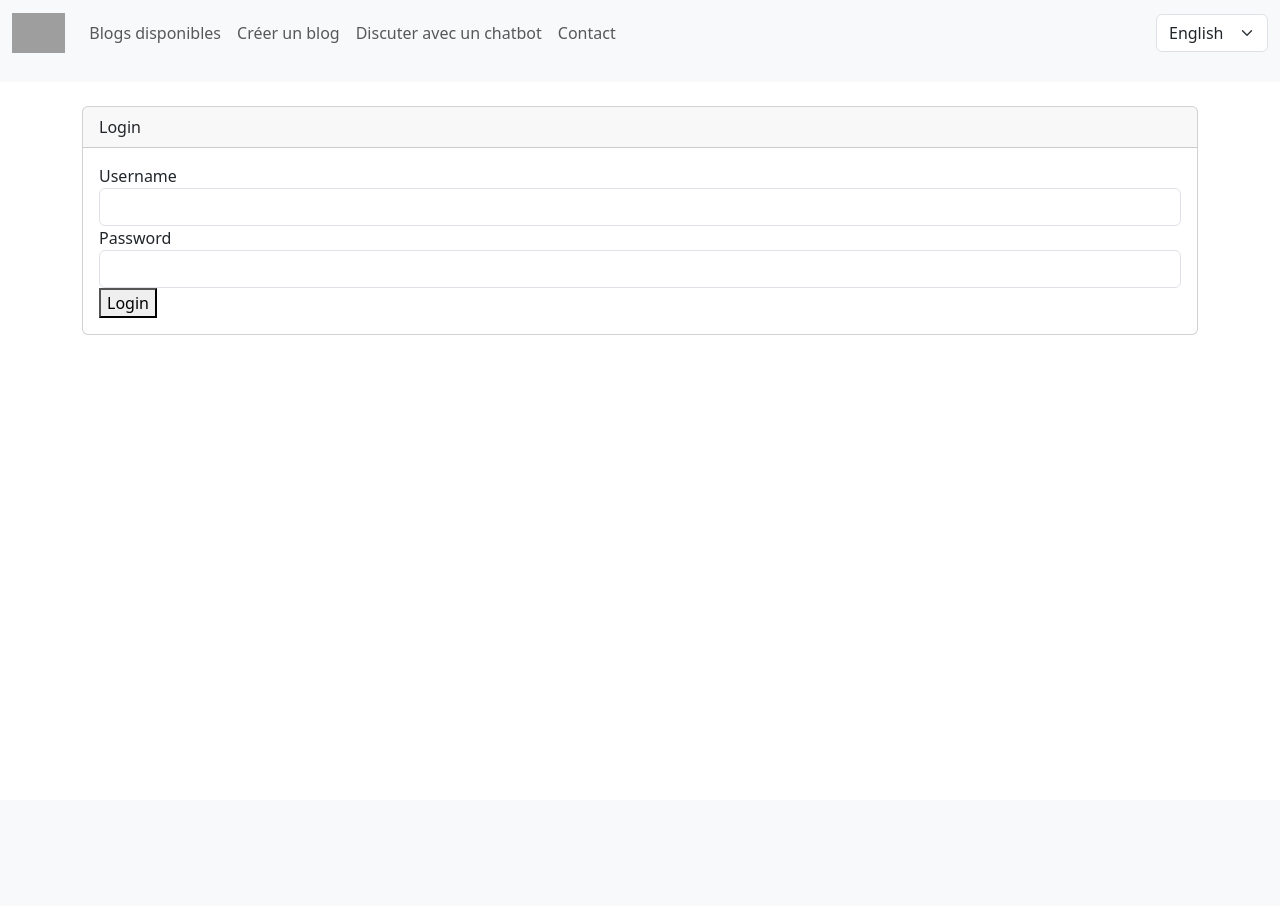
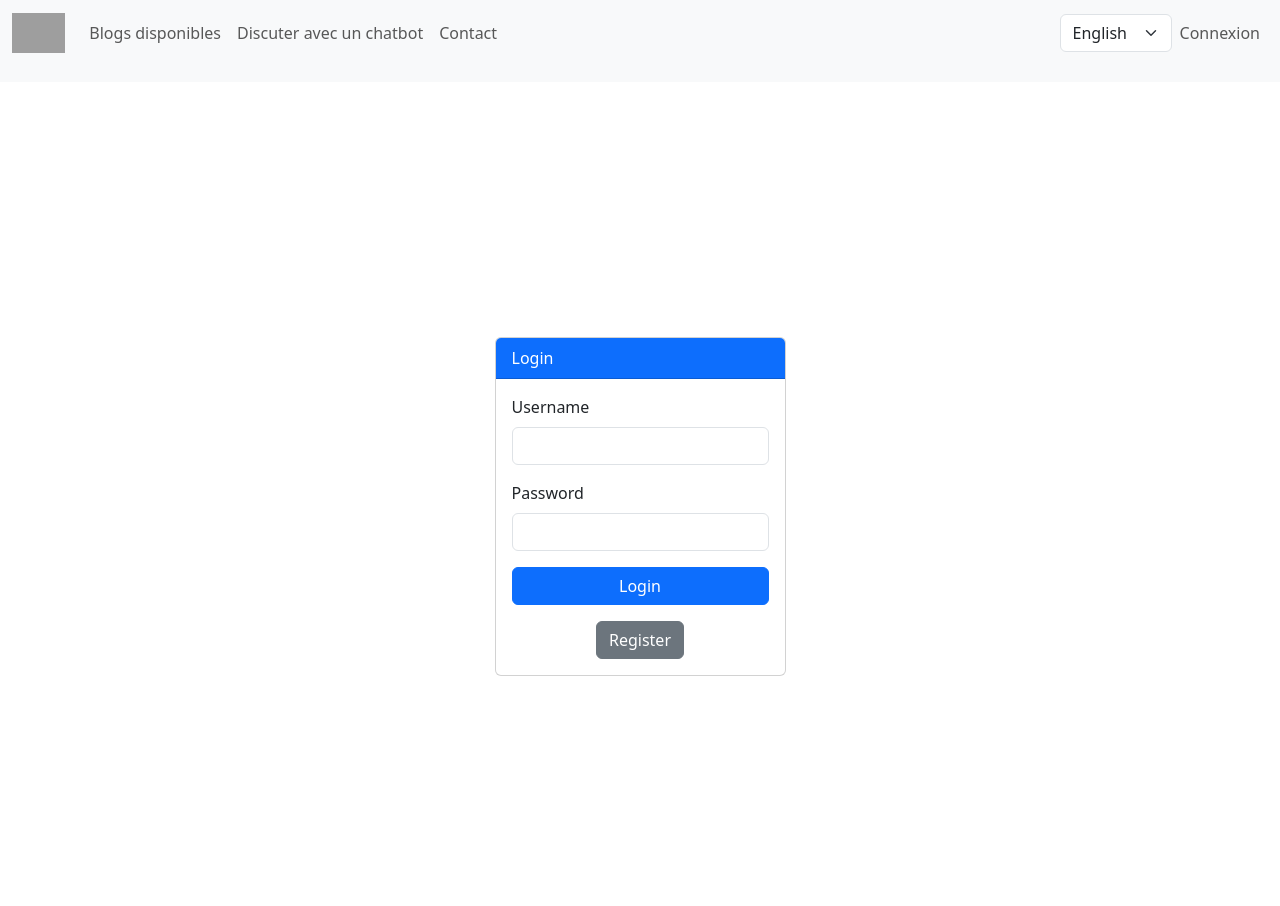
Before and after one commit to Ndeffoloic/Site-Multi-langues, a Django app: template templates/login.html in a window 1280 px wide. Before the commit the page ends 335 px from the top, so only its background shows below. Run offline with Django 5.2, Linux system fonts and the light colour scheme; the template is opened without the code that fills it, so the values that code supplies are empty; parts of the project's set-up code (start-up, migrations or seed data) failed here and were passed over; grey boxes are pictures that could not be loaded.

Commit message:
l'enregistrement et la connexion marchent bien

```diff
--- a/main/urls.py
+++ b/main/urls.py
@@ -7,7 +7,7 @@ urlpatterns = [
     path('', blog_list, name='blog_list'),
     path('blog/createBlogPost', views.createBlogPost, name='create_blog_post'),
     path('blog/<int:blog_id>/', views.blog_detail, name='detail'),
-    path('chatbot/', views.chatbot_api, name='chatbot'),
+    path('chatbot/', views.chatbot, name='chatbot'),
     path('login', views.login, name='login'),
     path('register', views.register, name='register'),
     path('logout', views.logout, name='logout'),
--- a/templates/login.html
+++ b/templates/login.html
@@ -2,92 +2,29 @@
 
 {% block title %}Login{% endblock %}
 
-{% block styles %}
-<style>
-  body {
-    background-color: #f0f0f0;
-  }
-  .login-container {
-    display: flex;
-    justify-content: center;
-    align-items: center;
-    height: 100vh;
-  }
-  .card {
-    max-width: 400px;
-  }
-  .card-header {
-    background-color: #007bff;
-    color: white;
-    font-size: 24px;
-    font-weight: bold;
-    text-align: center;
-  }
-  .card-body {
-    padding: 30px;
-  }
-  .form-group {
-    margin-bottom: 20px;
-  }
-  label {
-    font-weight: bold;
-    display: block;
-    margin-bottom: 5px;
-  }
-  input[type=text], input[type=password] {
-    border-radius: 4px;
-    border: 1px solid #ccc;
-    padding: 10px;
-    font-size: 16px;
-    width: 100%;
-    box-sizing: border-box;
-    margin-bottom: 10px;
-  }
-  button[type=submit] {
-    background-color: #007bff;
-    color: white;
-    font-size: 16px;
-    font-weight: bold;
-    padding: 10px 20px;
-    border: none;
-    border-radius: 4px;
-    cursor: pointer;
-    width: 100%;
-  }
-  button[type=submit]:hover {
-    background-color: #0062cc;
-  }
-  .alert-danger {
-    background-color: #f8d7da;
-    color: #721c24;
-    padding: 10px;
-    margin-bottom: 20px;
-    border: 1px solid #f5c6cb;
-    border-radius: 4px;
-  }
-</style>
-{% endblock %}
-
 {% block content %}
-<div class="login-container">
-  <div class="card">
-    <div class="card-header">Login</div>
+<div class="d-flex justify-content-center align-items-center vh-100">
+    <div class="card" style="max-width: 400px;">
+        <div class="card-header bg-primary text-white">Login</div>
         <div class="card-body">
             {% if error_message %}
                 <div class="alert alert-danger" role="alert">{{ error_message }}</div>
             {% endif %}
             <form method="post">
                 {% csrf_token %}
-        <div class="form-group">
-          <label for="username">Username</label>
+                <div class="mb-3">
+                    <label for="username" class="form-label">Username</label>
                     <input type="text" class="form-control" id="username" name="username" required>
                 </div>
-        <div class="form-group">
-          <label for="password">Password</label>
+                <div class="mb-3">
+                    <label for="password" class="form-label">Password</label>
                     <input type="password" class="form-control" id="password" name="password" required>
                 </div>
-        <button type="submit">Login</button>
+                <button type="submit" class="btn btn-primary w-100">Login</button>
             </form>
+            <div class="mt-3 text-center">
+                <a href="{% url 'register' %}" class="btn btn-secondary">Register</a> <!-- Assurez-vous que 'register' est le nom correct de votre URL pour l'inscription -->
+            </div>
         </div>
     </div>
 </div>
--- a/templates/nav_bar.html
+++ b/templates/nav_bar.html
@@ -12,9 +12,11 @@
                 <li class="nav-item">
                     <a class="nav-link" href="{% url 'blog_list' %}">{% trans 'Blogs disponibles' %}</a>
                 </li>
+                {% if user.is_authenticated %}
                 <li class="nav-item">
                     <a class="nav-link" href="{% url 'create_blog_post' %}">{% trans 'Créer un blog' %}</a>
                 </li>
+                {% endif %}
                 <li class="nav-item">
                     <a class="nav-link" href="{% url 'chatbot' %}">{% trans 'Discuter avec un chatbot' %}</a>
                 </li>
@@ -34,6 +36,18 @@
                     {% endfor %}
                 </select>
             </form>
+            <!-- Bouton de connexion/déconnexion -->
+            <ul class="navbar-nav">
+                {% if user.is_authenticated %}
+                <li class="nav-item">
+                    <a class="nav-link" href="{% url 'logout' %}">{% trans 'Déconnexion' %}</a>
+                </li>
+                {% else %}
+                <li class="nav-item">
+                    <a class="nav-link" href="{% url 'login' %}">{% trans 'Connexion' %}</a>
+                </li>
+                {% endif %}
+            </ul>
         </div>
     </div>
 </nav>
```
Also changed, not shown: main/views.py (+9 -7 lines). Lines whose indentation alone changed are shown as unchanged.
